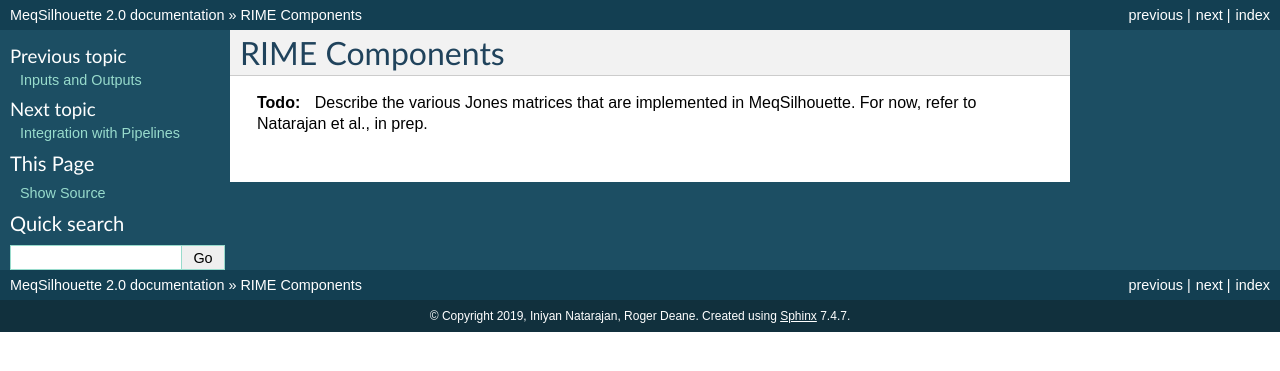
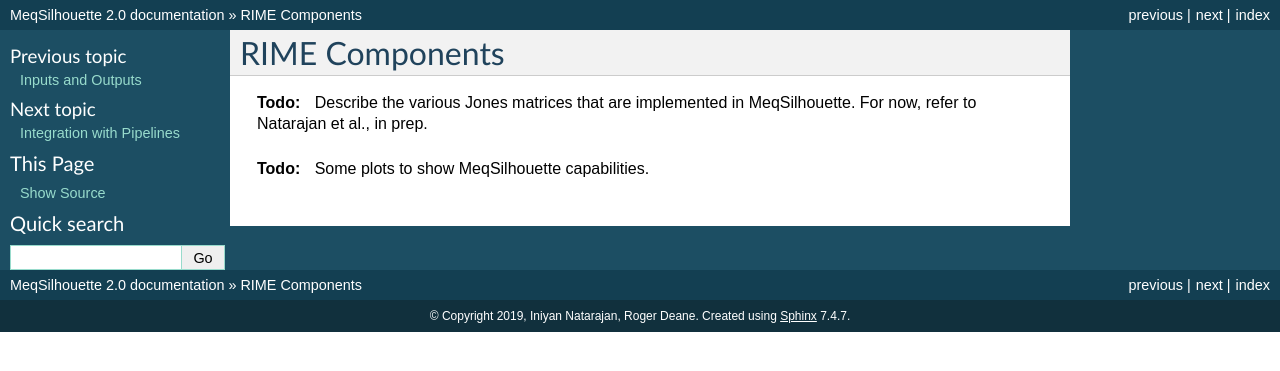
Before and after one commit to rdeane/MeqSilhouette, a Sphinx documentation site: the page built from docs/source/components.rst, in a window 1280 px wide. Shown: the top 371 px of the page. Built offline with Sphinx 7.4.7, drawn with Linux system fonts in a browser that asks for light colours.

Commit message:
Add todo to docs

```diff
--- a/docs/source/components.rst
+++ b/docs/source/components.rst
@@ -3,3 +3,5 @@
 ===============
 
 .. todo:: Describe the various Jones matrices that are implemented in MeqSilhouette. For now, refer to Natarajan et al., in prep.
+
+.. todo:: Some plots to show MeqSilhouette capabilities.
--- a/docs/source/requirements.rst
+++ b/docs/source/requirements.rst
@@ -52,6 +52,8 @@
 
 .. note:: If installing in a virtual environment, a number of python packages mentioned under 'Requirements' must be installed.
 
+.. todo:: MeqSilhouette + Docker/Singularity
+
 Commonly encountered problems
 -----------------------------
 
```
